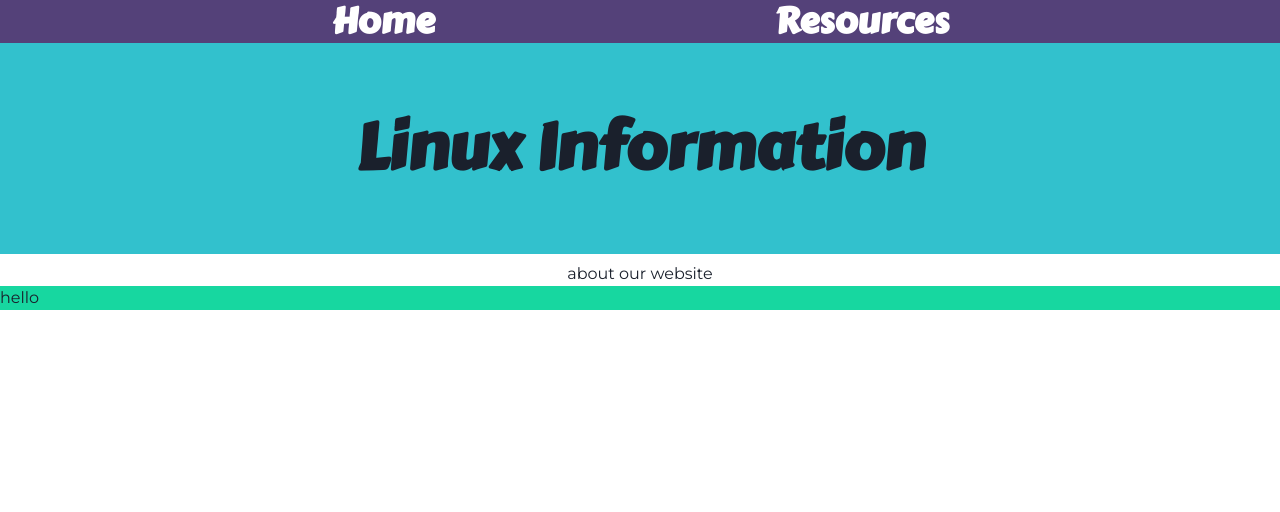
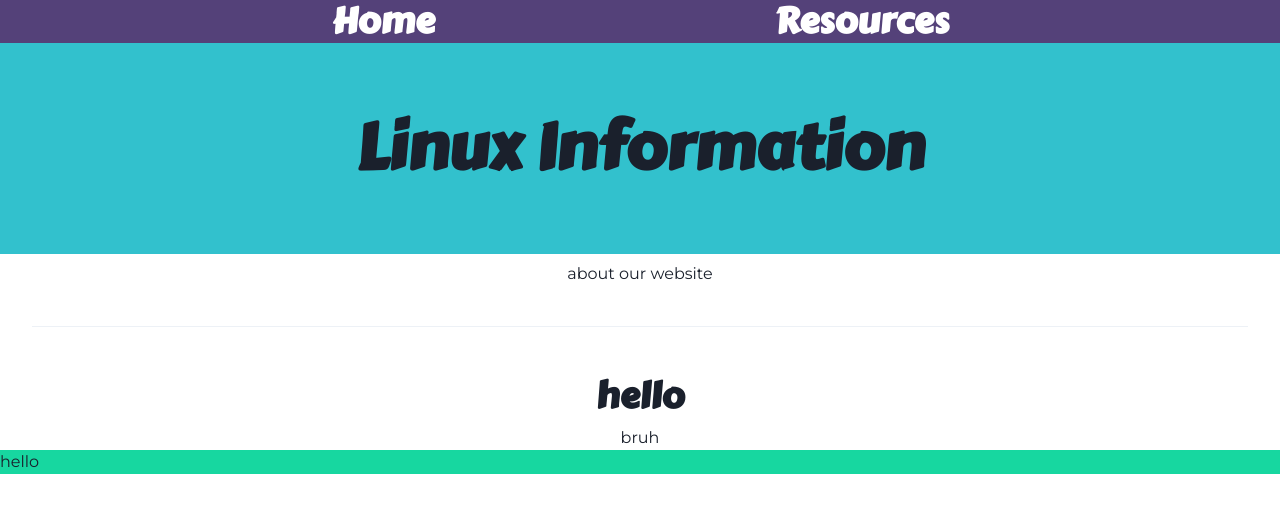
Before and after one commit to Jumner/LinuxSensei, a Next.js app in the folder site/: page / in a window 1280 px wide. Shown: the top 512 px of the page. Built offline with nearby package versions, Linux system fonts and the light colour scheme.

Commit message:
Added section component

```diff
--- a/site/pages/index.js
+++ b/site/pages/index.js
@@ -1,12 +1,14 @@
 import Nav from "../src/components/Nav";
 import Home1 from "../src/components/home";
 import Footer from "../src/components/Footer";
+import Section from "../src/components/Section";
 import { Flex } from "@chakra-ui/layout";
 export default function Home() {
 	return (
 		<Flex justify="space-between" direction="column">
 			<Nav />
 			<Home1 />
+			<Section heading="hello">bruh</Section>
 			<Footer />
 		</Flex>
 	);
--- /dev/null
+++ b/site/src/components/Section.js
@@ -0,0 +1,11 @@
+import { Divider, Heading, Flex } from "@chakra-ui/react";
+
+export default function Section({ children, heading }) {
+	return (
+		<Flex justify="space-evenly" direction="column" align="center">
+			<Divider my="10" w="95vw" />
+			<Heading my="2">{heading}</Heading>
+			{children}
+		</Flex>
+	);
+}
```
